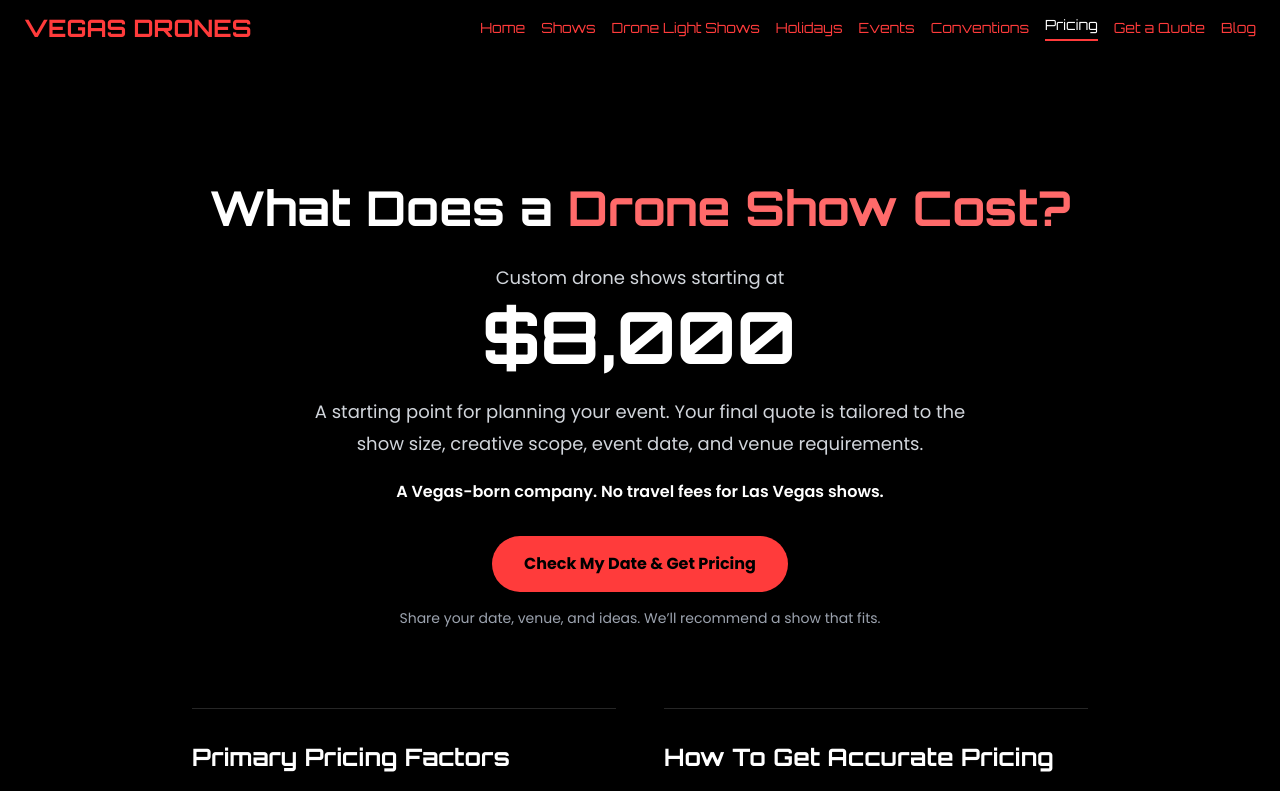
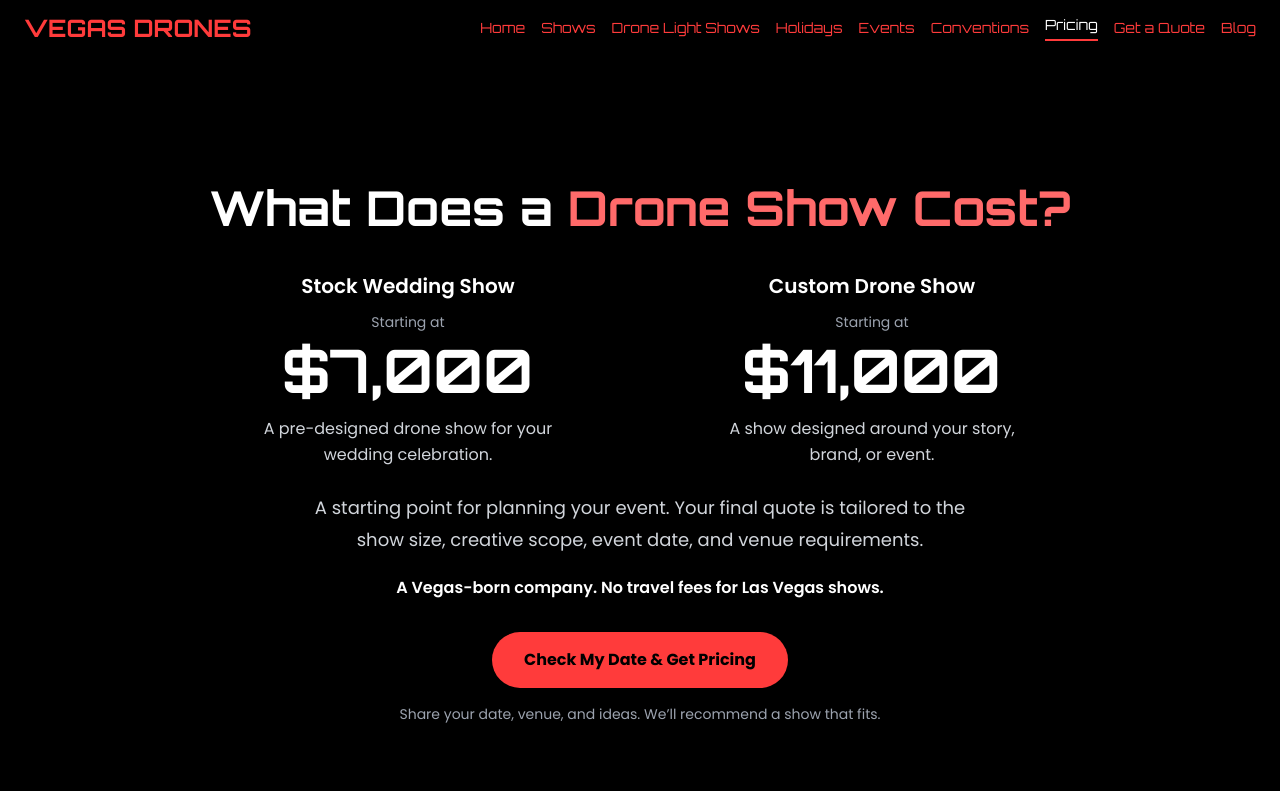
Before and after one commit to keith1221221/Vegasdrones, a Next.js app: page /las-vegas-drone-show-cost in a window 1280 px wide. Shown: the top 791 px of the page. Built offline with nearby package versions, Linux system fonts and the light colour scheme.

Commit message:
Set wedding and custom drone show pricing

```diff
--- a/app/las-vegas-drone-show-cost/page.tsx
+++ b/app/las-vegas-drone-show-cost/page.tsx
@@ -8,14 +8,14 @@
 const BRAND_RED_LIGHT = "#FF6A6A";
 
 export const metadata: Metadata = {
-  title: "What Does a Drone Show Cost? | Starting from $8,000 | Vegas Drones",
+  title: "Drone Show Pricing | Weddings from $7,000, Custom from $11,000 | Vegas Drones",
   description:
-    "Custom drone shows starting from $8,000. A Vegas-born company with no travel fees for Las Vegas shows. Explore pricing factors and get a tailored event quote.",
+    "Stock wedding shows starting at $7,000. Custom drone shows starting at $11,000. No travel fees for Las Vegas shows. Get a tailored event quote.",
   alternates: { canonical: PAGE_URL },
   openGraph: {
-    title: "Drone Shows Starting from $8,000 | Vegas Drones",
+    title: "Wedding & Custom Drone Show Pricing | Vegas Drones",
     description:
-      "Drone shows starting from $8,000, with custom quotes based on show size, creative scope and venue requirements. No travel fees for Las Vegas shows.",
+      "Stock wedding shows starting at $7,000 and custom shows starting at $11,000. Final pricing depends on show size, creative scope and venue requirements.",
     url: PAGE_URL,
     siteName: "Vegas Drones",
     images: [
@@ -51,7 +51,7 @@
         name: "How much does a Vegas Drones show cost?",
         acceptedAnswer: {
           "@type": "Answer",
-          text: "Vegas Drones shows start from $8,000. The final quote depends on drone count, creative scope, show duration, event date and venue requirements. There are no travel fees for Las Vegas shows.",
+          text: "Stock wedding shows start at $7,000. Custom drone shows start at $11,000. The final quote depends on drone count, creative scope, show duration, event date and venue requirements. There are no travel fees for Las Vegas shows.",
         },
       },
       {
@@ -100,8 +100,24 @@
             What Does a <span className="text-[#FF6A6A]">Drone Show Cost?</span>
           </h1>
 
-          <p className="mt-8 text-lg text-gray-300">Custom drone shows starting at</p>
-          <p className="mt-2 font-orbitron text-6xl font-bold sm:text-7xl">$8,000</p>
+          <div className="mt-10 grid gap-10 sm:grid-cols-2 sm:gap-8">
+            <div>
+              <h2 className="text-xl font-semibold">Stock Wedding Show</h2>
+              <p className="mt-3 text-sm text-gray-400">Starting at</p>
+              <p className="mt-2 font-orbitron text-5xl font-bold sm:text-6xl">$7,000</p>
+              <p className="mx-auto mt-4 max-w-xs leading-relaxed text-gray-300">
+                A pre-designed drone show for your wedding celebration.
+              </p>
+            </div>
+            <div>
+              <h2 className="text-xl font-semibold">Custom Drone Show</h2>
+              <p className="mt-3 text-sm text-gray-400">Starting at</p>
+              <p className="mt-2 font-orbitron text-5xl font-bold sm:text-6xl">$11,000</p>
+              <p className="mx-auto mt-4 max-w-xs leading-relaxed text-gray-300">
+                A show designed around your story, brand, or event.
+              </p>
+            </div>
+          </div>
           <p className="mx-auto mt-6 max-w-2xl text-lg leading-8 text-gray-300">
             A starting point for planning your event. Your final quote is tailored
             to the show size, creative scope, event date, and venue requirements.
```
